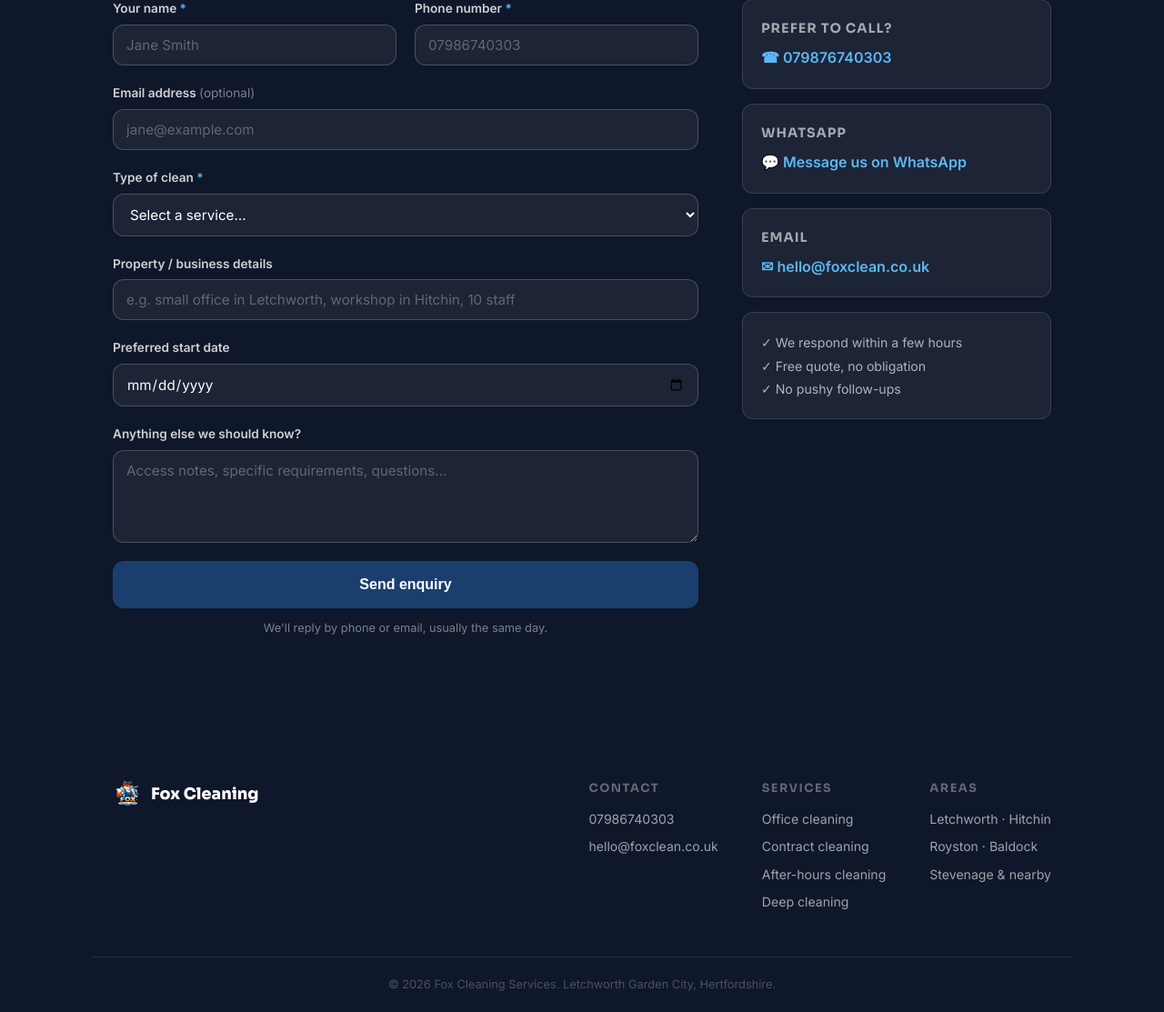
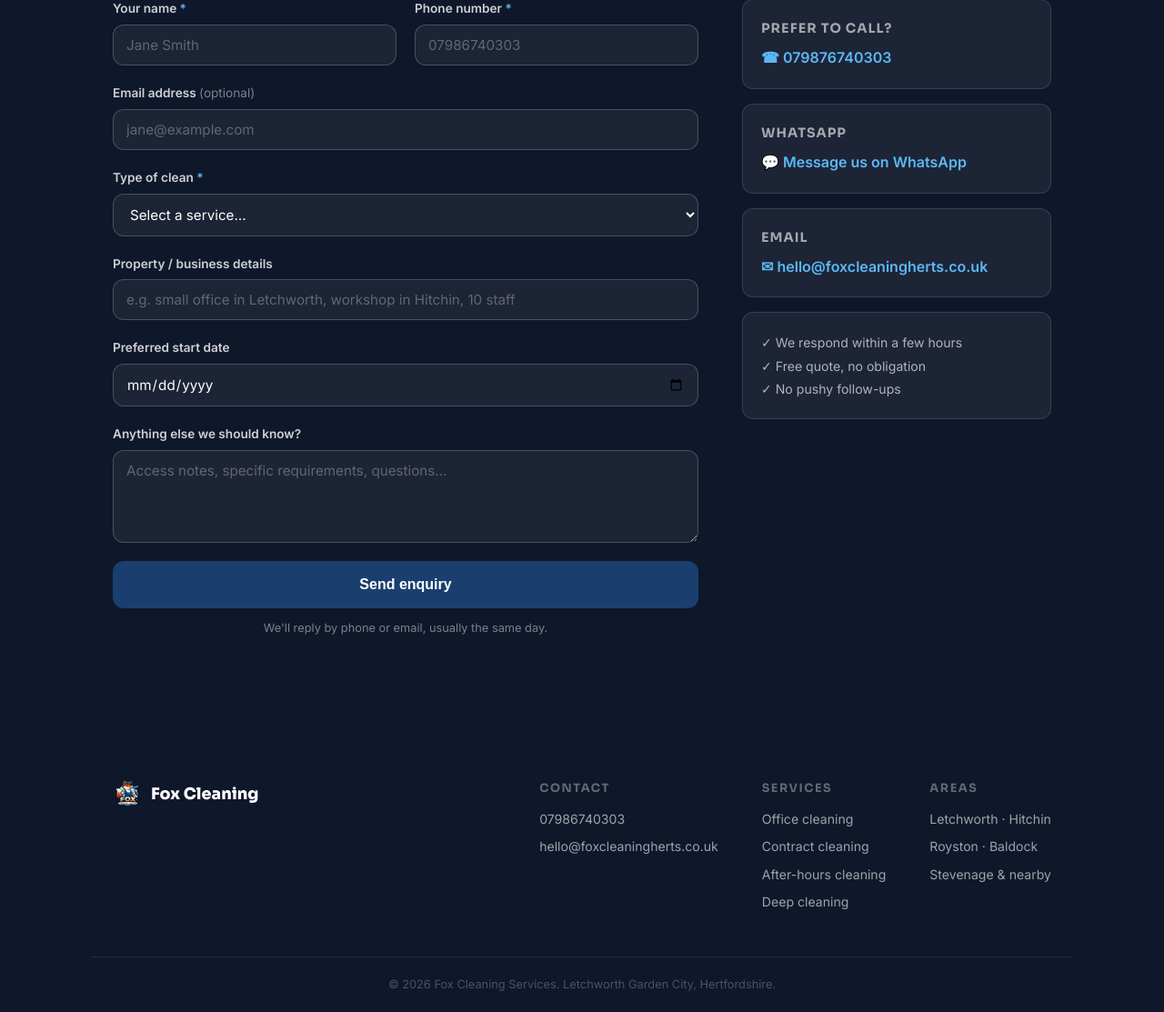
Before and after one commit to Ronron53/Fox-Cleaning, a Flask app: page / in a window 1280 px wide. Shown: the part 3333-4446 px from the top of the page at 91% size. Run offline with Flask 3, Linux system fonts and the light colour scheme.

Commit message:
email correction

```diff
--- a/templates/index.html
+++ b/templates/index.html
@@ -310,7 +310,7 @@
         </div>
         <div class="contact-card">
           <h4>Email</h4>
-          <a href="mailto:hello@foxclean.co.uk" class="contact-link">&#9993; hello@foxclean.co.uk</a>
+          <a href="mailto:hello@foxcleaningherts.co.uk" class="contact-link">&#9993; hello@foxcleaningherts.co.uk</a>
         </div>
         <div class="contact-card contact-promise">
           <p>&#10003; We respond within a few hours<br>
@@ -335,7 +335,7 @@
       <div>
         <h5>Contact</h5>
         <a href="tel:+447986740303">07986740303</a>
-        <a href="mailto:hello@foxclean.co.uk">hello@foxclean.co.uk</a>
+        <a href="mailto:hello@foxcleaningherts.co.uk">hello@foxcleaningherts.co.uk</a>
       </div>
       <div>
         <h5>Services</h5>
```
